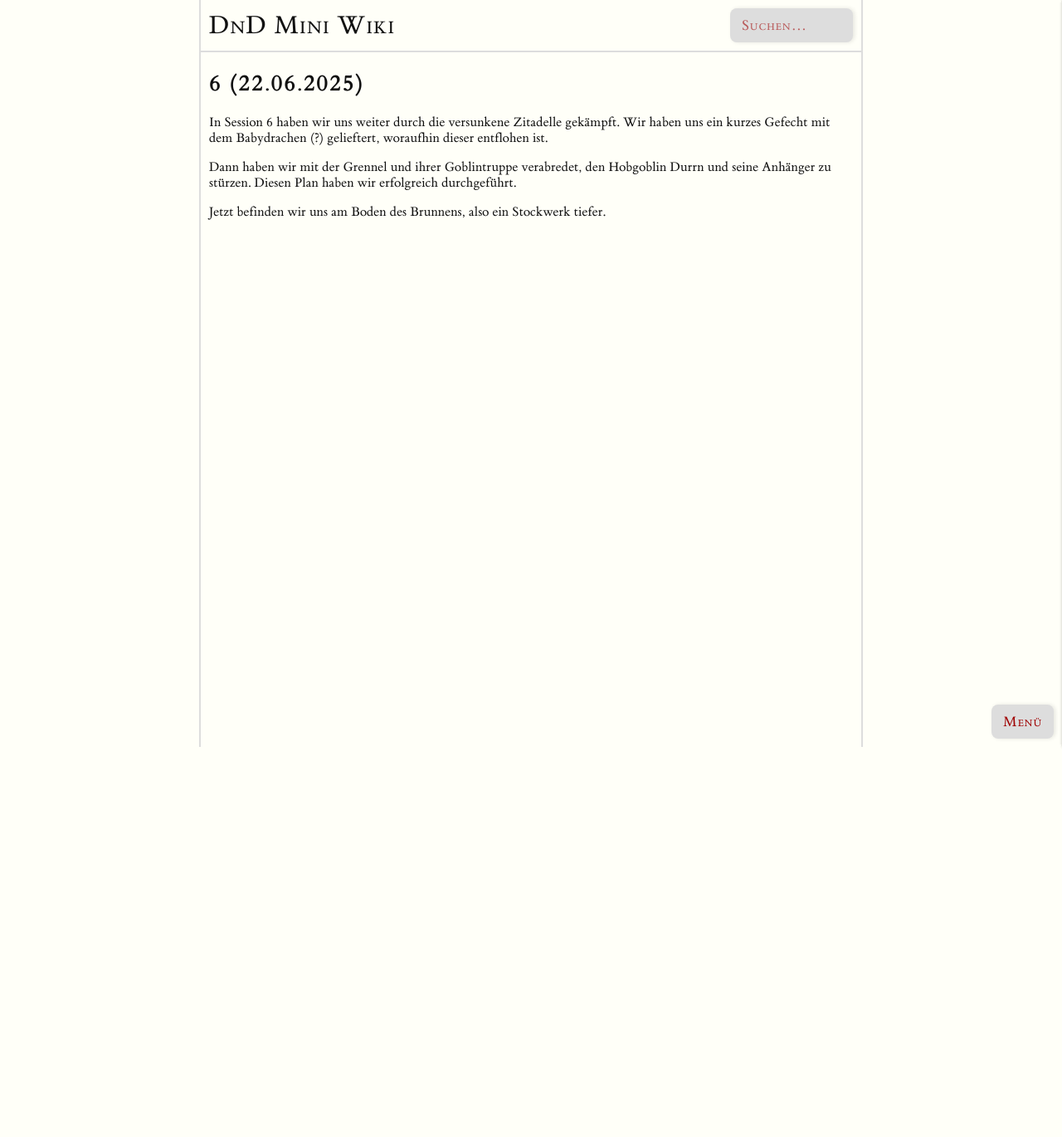
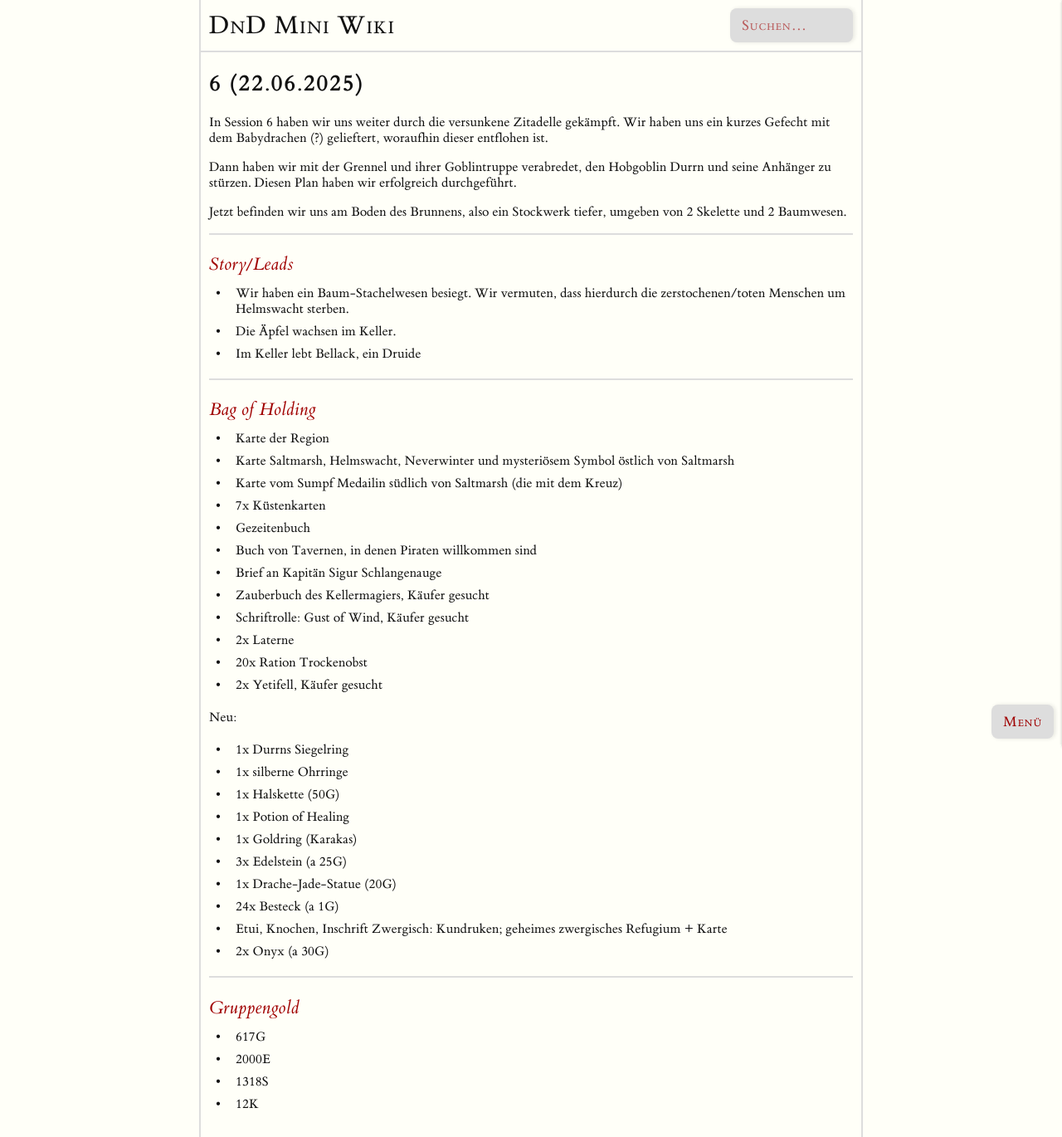
Before and after one commit to FelixDnD/FelixDnD.github.io, a Jekyll site: the page built from content/Sessions/6 (22.06.2025).md, in a window 1280 px wide. Shown: the whole page at 83% size. Built offline with Jekyll 4.4.1, drawn with Linux system fonts in a browser that asks for light colours; some web fonts are replaced; before the commit the page ends 900 px from its top, so only the background shows below that.

Commit message:
Update 6 (22.06.2025).md

```diff
--- a/content/Sessions/6 (22.06.2025).md
+++ b/content/Sessions/6 (22.06.2025).md
@@ -9,4 +9,49 @@ In Session 6 haben wir uns weiter durch die versunkene Zitadelle gekämpft. Wir
 
 Dann haben wir mit der Grennel und ihrer Goblintruppe verabredet, den Hobgoblin Durrn und seine Anhänger zu stürzen. Diesen Plan haben wir erfolgreich durchgeführt.
 
-Jetzt befinden wir uns am Boden des Brunnens, also ein Stockwerk tiefer.
+Jetzt befinden wir uns am Boden des Brunnens, also ein Stockwerk tiefer, umgeben von 2 Skelette und 2 Baumwesen.
+
+* * *
+
+### Story/Leads
+
+- Wir haben ein Baum-Stachelwesen besiegt. Wir vermuten, dass hierdurch die zerstochenen/toten Menschen um Helmswacht sterben.
+- Die Äpfel wachsen im Keller.
+- Im Keller lebt Bellack, ein Druide
+
+* * *
+
+### Bag of Holding
+- Karte der Region
+- Karte Saltmarsh, Helmswacht, Neverwinter und mysteriösem Symbol östlich von Saltmarsh
+- Karte vom Sumpf Medailin südlich von Saltmarsh (die mit dem Kreuz)
+- 7x Küstenkarten
+- Gezeitenbuch
+- Buch von Tavernen, in denen Piraten willkommen sind
+- Brief an Kapitän Sigur Schlangenauge
+- Zauberbuch des Kellermagiers, Käufer gesucht
+- Schriftrolle: Gust of Wind, Käufer gesucht
+- 2x Laterne
+- 20x Ration Trockenobst
+- 2x Yetifell, Käufer gesucht
+
+Neu:
+- 1x Durrns Siegelring
+- 1x silberne Ohrringe
+- 1x Halskette (50G)
+- 1x Potion of Healing
+- 1x Goldring (Karakas)
+- 3x Edelstein (a 25G)
+- 1x Drache-Jade-Statue (20G)
+- 24x Besteck (a 1G)
+- Etui, Knochen, Inschrift Zwergisch: Kundruken; geheimes zwergisches Refugium + Karte
+- 2x Onyx (a 30G)
+
+* * *
+
+### Gruppengold
+
+- 617G
+- 2000E
+- 1318S
+- 12K
```
